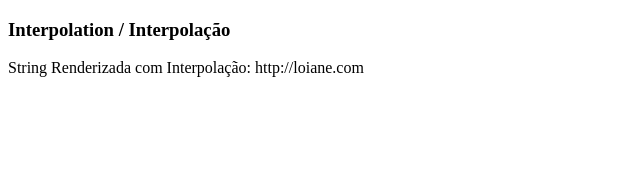
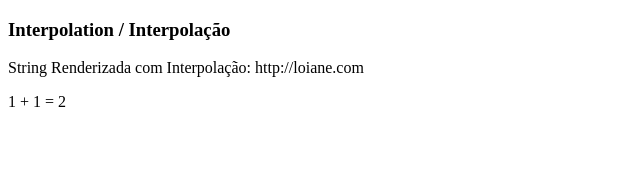
Before and after one commit to allandemancilha/Angular, an Angular app in the folder LoianeGroner/DataBinding/: page / in a window 1280 px wide. Shown: the top 183 px of the page, without its empty margins (0-640 px from the left). Built offline with nearby package versions, Linux system fonts and the light colour scheme.

Commit message:
Utilizando Interpolação Com Expressões Aritméticas

```diff
--- a/LoianeGroner/DataBinding/src/app/data-binding/data-binding.component.html
+++ b/LoianeGroner/DataBinding/src/app/data-binding/data-binding.component.html
@@ -2,5 +2,6 @@
     <article>
         <h3>Interpolation / Interpolação</h3>
         <p>String Renderizada com Interpolação: {{ url }}</p>
+        <p>1 + 1 = {{ 1 + 1 }}</p>
     </article>
 </section>
```
